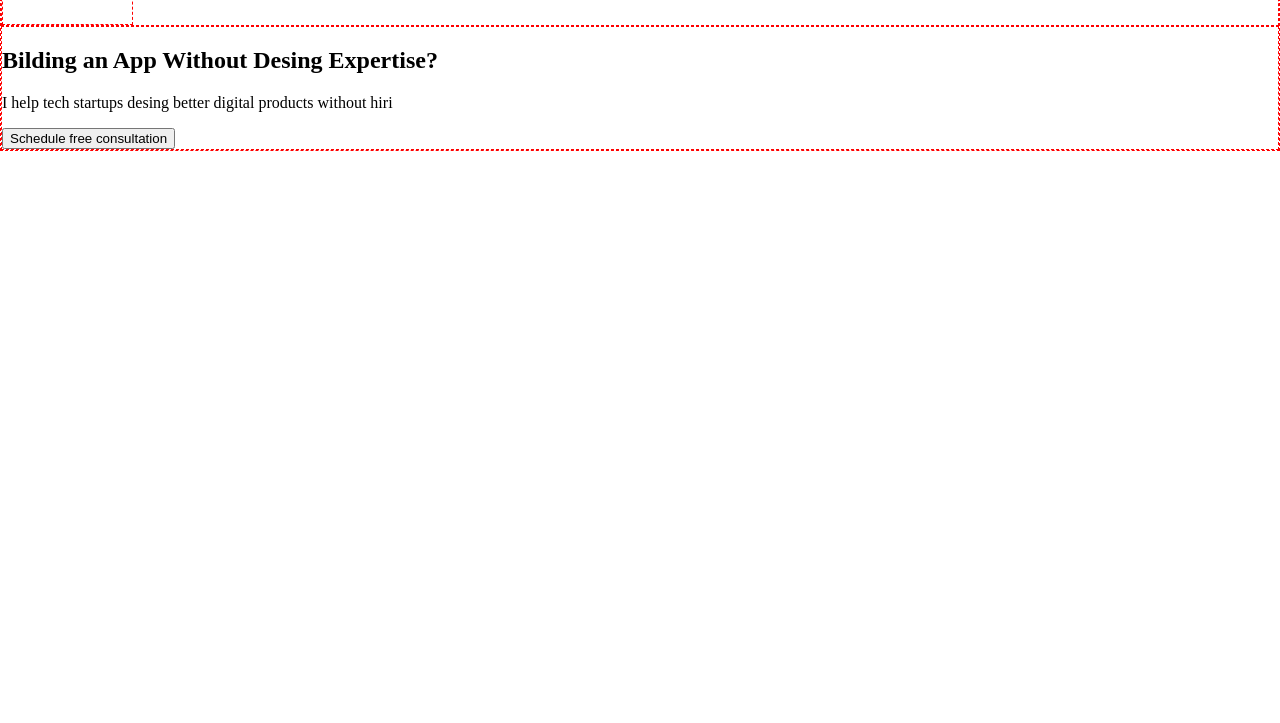
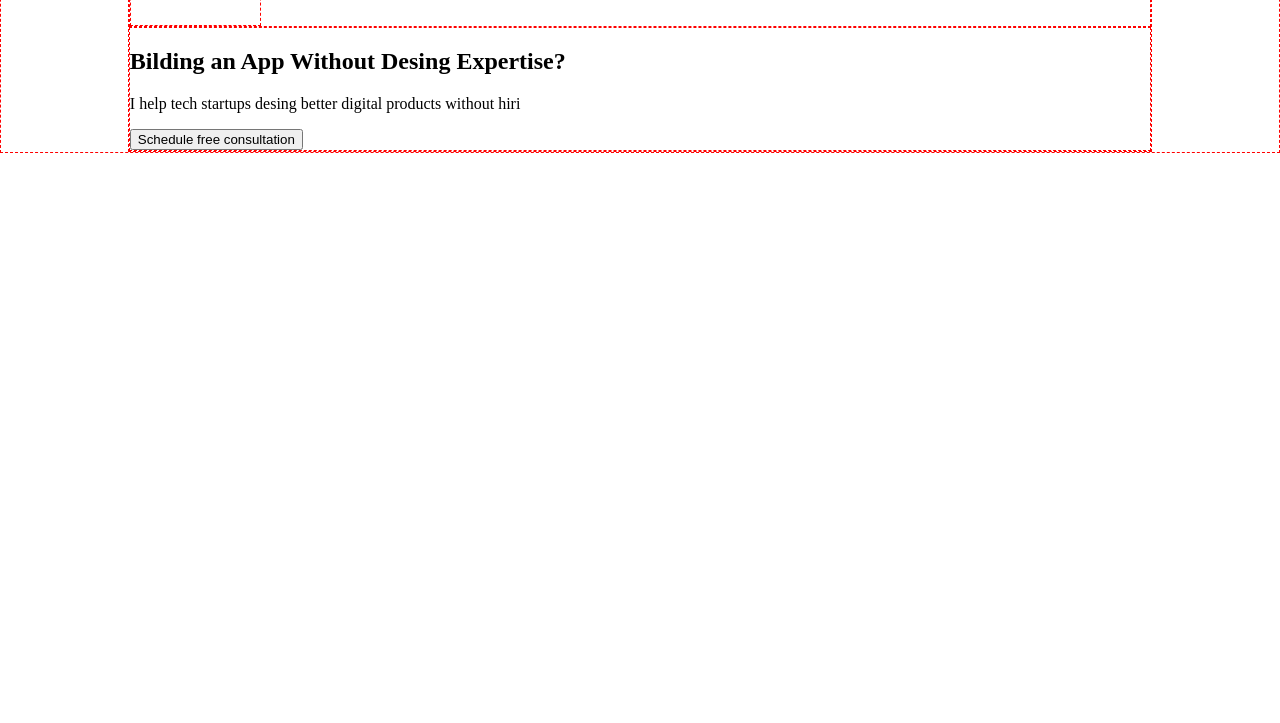
Before and after one commit to proxkatrin/New-Project, a plain HTML site: page Index.html in a window 1280 px wide. Shown: the part 77-800 px from the top of the page. Drawn offline with Linux system fonts and the light colour scheme; a web font is replaced by a local one.

Commit message:
Update Index.html
Добавление элемента <div class='wrapper'>

```diff
--- a/Index.html
+++ b/Index.html
@@ -9,6 +9,7 @@
 </head>
 
 <body>
+  <div class='wrapper'>
   <header class="header">
          <div class="logo">"logo">app.creation</div>
          <nav class="menu">
```
